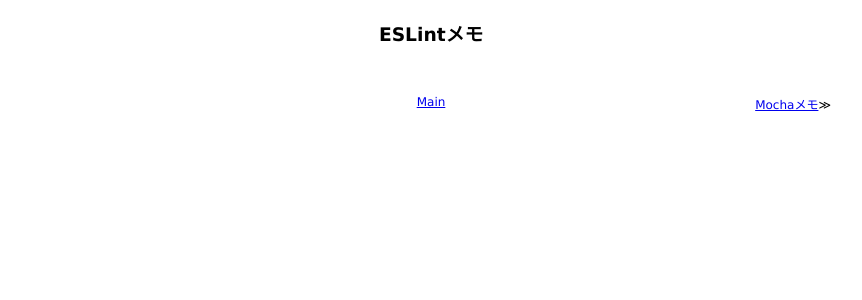
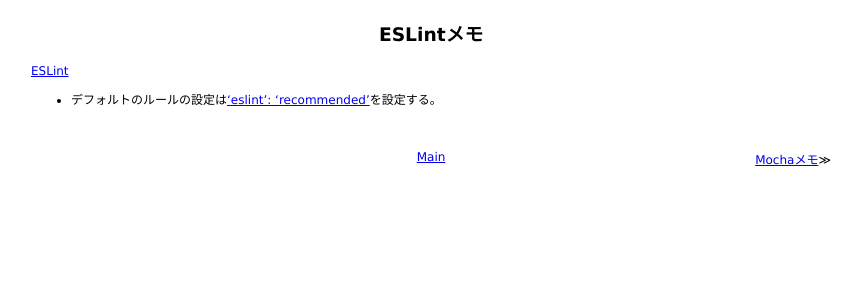
Before and after one commit to 38elements/38elements.github.com, a Jekyll site: the page built from _posts/2016-10-02-eslint.md, in a window 1280 px wide. Shown: the top 300 px of the page, without its empty margins (209-1071 px from the left). Built offline with Jekyll 4.4.1, drawn with Linux system fonts in a browser that asks for light colours.

Commit message:
Update 2016-10-02-eslint.md

```diff
--- a/_posts/2016-10-02-eslint.md
+++ b/_posts/2016-10-02-eslint.md
@@ -2,3 +2,6 @@
 layout: posts
 title: ESLintメモ
 ---
+[ESLint](http://eslint.org/)
+
+* デフォルトのルールの設定は['eslint': 'recommended'](http://eslint.org/docs/user-guide/configuring#using-eslintrecommended)を設定する。
```
